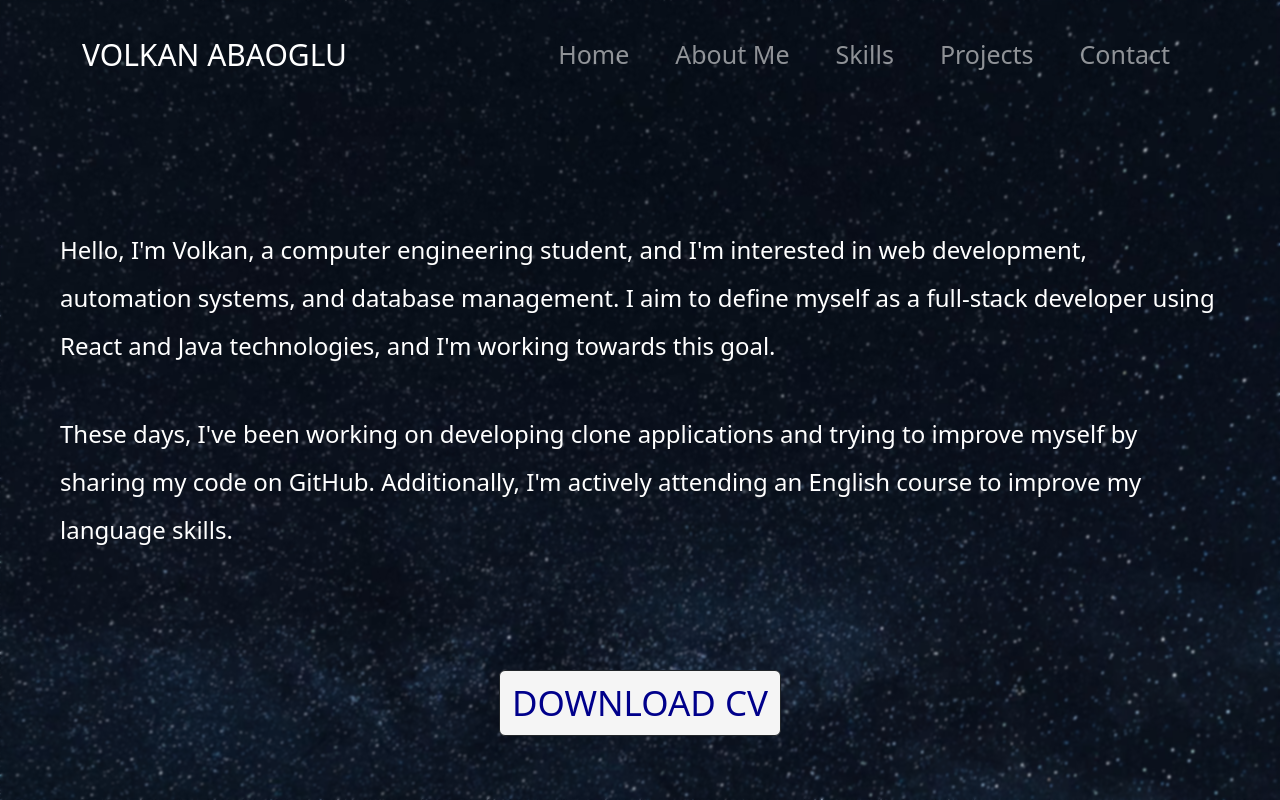
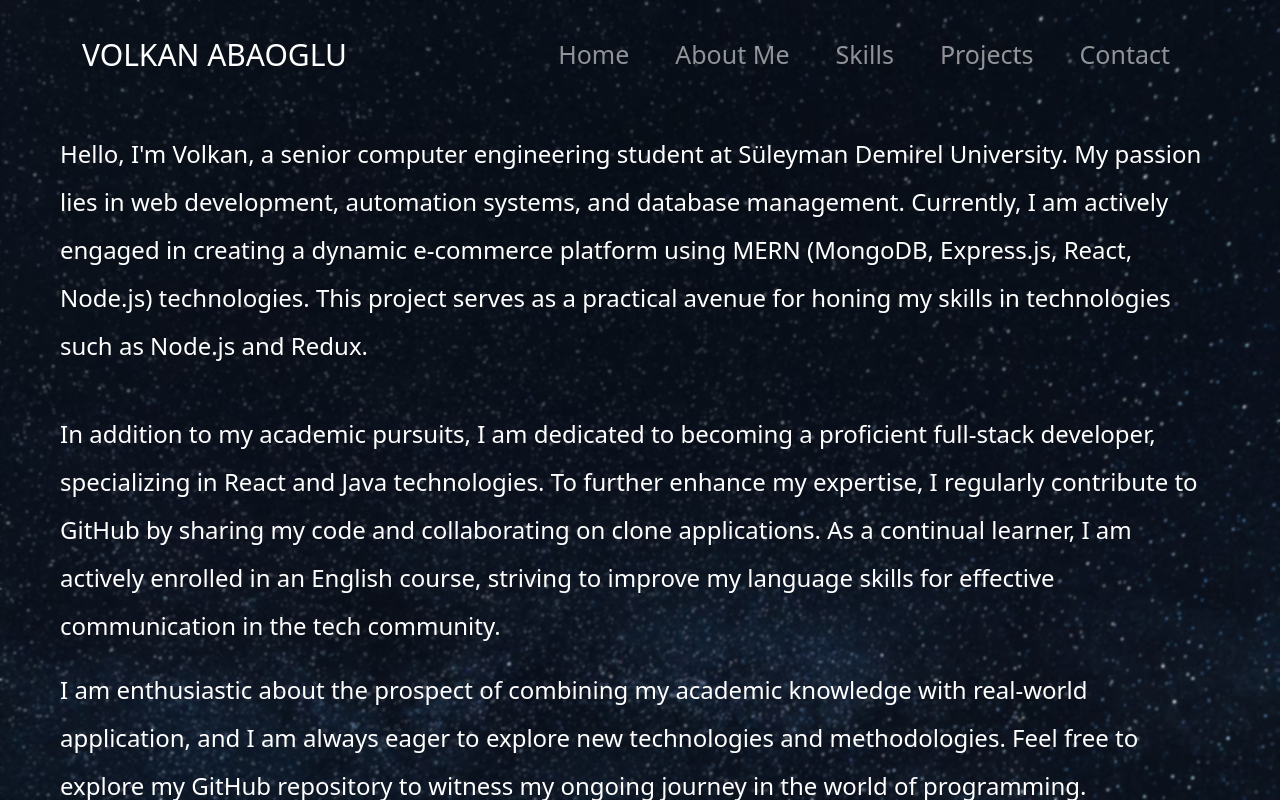
Before and after one commit to volkanabaoglu/portfolio-project, a React (Create React App) app: page /about in a window 1280 px wide. Shown: the top 800 px of the page. Built offline with nearby package versions, Linux system fonts and the light colour scheme.

Commit message:
Updated AboutMe

```diff
--- a/src/pages/AboutMe.jsx
+++ b/src/pages/AboutMe.jsx
@@ -16,24 +16,33 @@ const AboutMe = () => {
     <>
       <NavbarComponent />
       <div className="aboutme-container">
-        <br />
-        <br />
-        <br />
-        <br />
 
         <div className="aboutme-p">
           <p>
-            Hello, I'm Volkan, a computer engineering student, and I'm
-            interested in web development, automation systems, and database
-            management. I aim to define myself as a full-stack developer using
-            React and Java technologies, and I'm working towards this goal.
+            Hello, I'm Volkan, a senior computer engineering student at Süleyman
+            Demirel University. My passion lies in web development, automation
+            systems, and database management. Currently, I am actively engaged
+            in creating a dynamic e-commerce platform using MERN (MongoDB,
+            Express.js, React, Node.js) technologies. This project serves as a
+            practical avenue for honing my skills in technologies such as
+            Node.js and Redux.
           </p>
           <br />
           <p>
-            These days, I've been working on developing clone applications and
-            trying to improve myself by sharing my code on GitHub. Additionally,
-            I'm actively attending an English course to improve my language
-            skills.
+            In addition to my academic pursuits, I am dedicated to becoming a
+            proficient full-stack developer, specializing in React and Java
+            technologies. To further enhance my expertise, I regularly
+            contribute to GitHub by sharing my code and collaborating on clone
+            applications. As a continual learner, I am actively enrolled in an
+            English course, striving to improve my language skills for effective
+            communication in the tech community.
+          </p>
+          <p>
+            I am enthusiastic about the prospect of combining my academic
+            knowledge with real-world application, and I am always eager to
+            explore new technologies and methodologies. Feel free to explore my
+            GitHub repository to witness my ongoing journey in the world of
+            programming.
           </p>
         </div>
         <Button
```
